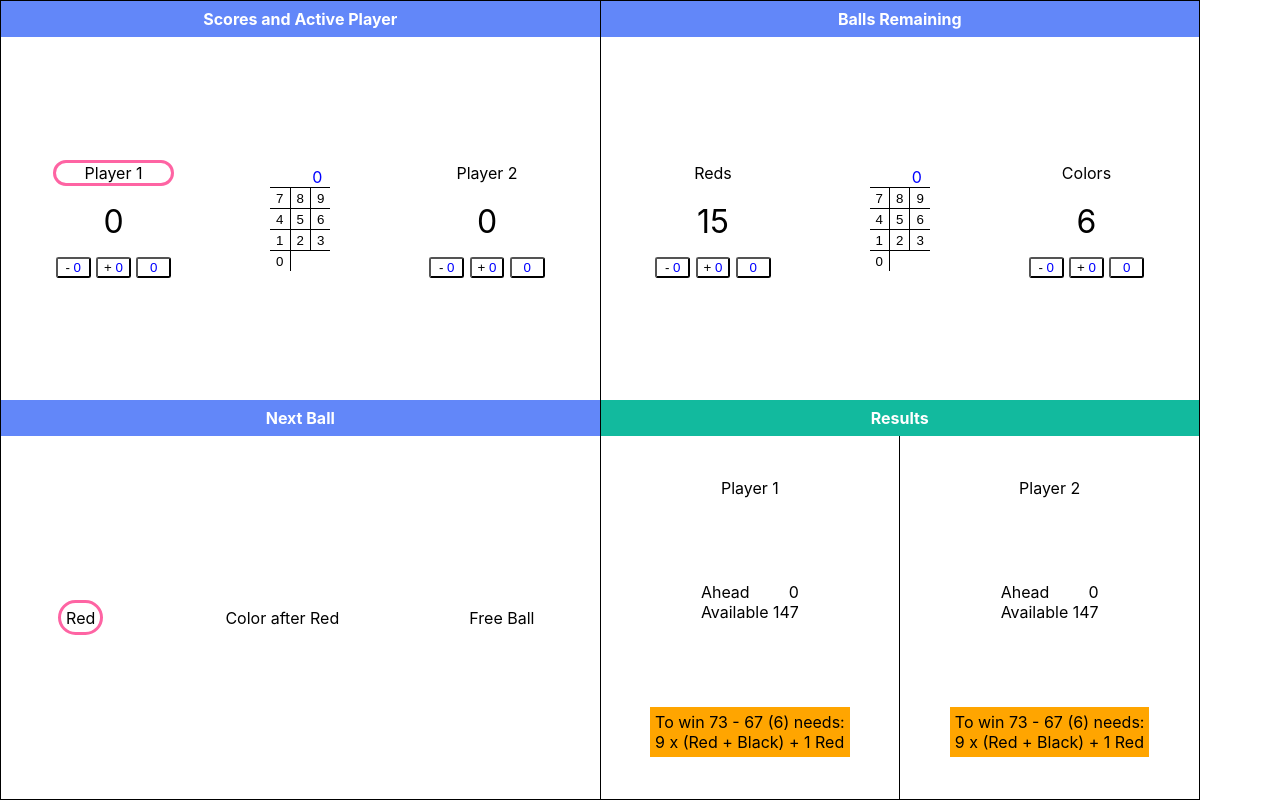
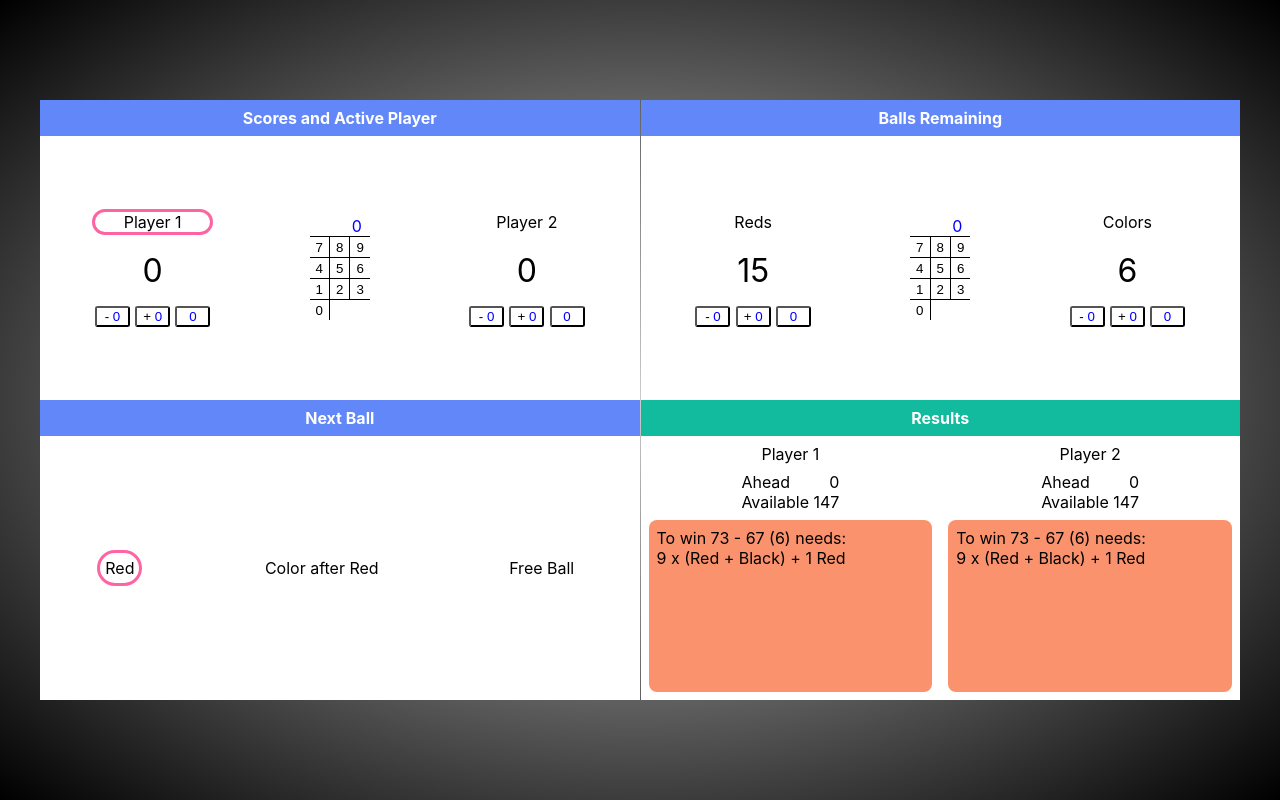
Before and after one commit to hammer147/snooker-calculator, a Next.js app: page / in a window 1280 px wide. Built offline with nearby package versions, Linux system fonts and the light colour scheme.

Commit message:
improved styles

```diff
--- a/components/results.module.css
+++ b/components/results.module.css
@@ -5,18 +5,19 @@
 }
 
 .container {
+  /* padding:0.5em; */
   flex: 1;
   display: grid;
   grid-template-columns: repeat(2, 1fr);
-  column-gap: 1px;
-  background-color: black;
+  /* column-gap: 1px; */
+  /* background-color: black; */
 }
 
 .card {
   background-color: white;
   display: flex;
   flex-direction: column;
-  justify-content: space-around;
+  /* justify-content: space-around; */
   align-items: center;
   padding: 0 0.5em;
 }
@@ -25,3 +26,17 @@
   display: flex;
   justify-content: space-between;
 }
+
+.calc {
+  margin: 0.5em 0;
+  width: 100%;
+  flex: 1;
+  padding: 0.5em;
+  /* background-color: #fd8153; */
+  background-color: #fa936d;
+  border-radius: 0.5em;
+}
+
+.player {
+  margin: 0.5em;
+}
--- a/components/results.tsx
+++ b/components/results.tsx
@@ -84,7 +84,7 @@ const Results = () => {
             </div>
 
             {hideCalc || (
-              <div style={{background:'orange', padding:'5px'}}>
+              <div className={styles.calc}>
                 <div className={styles.needed}>{`To win ${playerOneToWin.winnerScore} - ${playerOneToWin.loserScore} (${playerOneToWin.winnerScore - playerOneToWin.loserScore}) needs:`}</div>
                 <div className={styles.steps}>{playerOneToWin.steps}</div>
               </div>
@@ -103,7 +103,7 @@ const Results = () => {
             </div>
 
             {hideCalc || (
-              <div style={{background:'orange', padding:'5px'}}>
+              <div className={styles.calc}>
                 <div className={styles.needed}>{`To win ${playerTwoToWin.winnerScore} - ${playerTwoToWin.loserScore} (${playerTwoToWin.winnerScore - playerTwoToWin.loserScore}) needs:`}</div>
                 <div className={styles.steps}>{playerTwoToWin.steps}</div>
               </div>
--- a/styles/Home.module.css
+++ b/styles/Home.module.css
@@ -1,14 +1,16 @@
 .container {
-  height: 100vh;
+  height: min(900px,100vh);
+  width:min(1200px,100vw);
   display: grid;
-  background-color: black;
+  /* background-color: black; */
   column-gap: 1px;
-  max-width:1200px;
-  border: 1px solid black;
+  /* border: 1px solid black; */
+  /* border-radius:2em; */
 }
 
 @media only screen and (orientation: landscape) {
   .container {
+    height: min(600px,100vh);
     grid-template-columns: 1fr 1fr;
     grid-template-rows: 1fr 1fr;
   }
--- a/styles/globals.css
+++ b/styles/globals.css
@@ -1,5 +1,11 @@
 html,
 body {
+  height: 100vh;
+  width: 100vw;
+  display:flex;
+  align-items:center;
+  justify-content:center;
+  background-image: radial-gradient(#ccc,#000);
   padding: 0;
   margin: 0;
   font-family: -apple-system, BlinkMacSystemFont, Segoe UI, Roboto, Oxygen,
```
